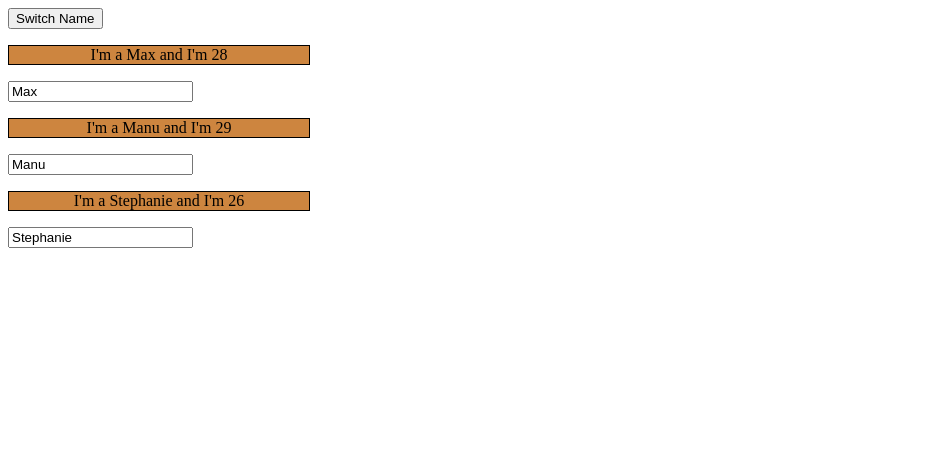
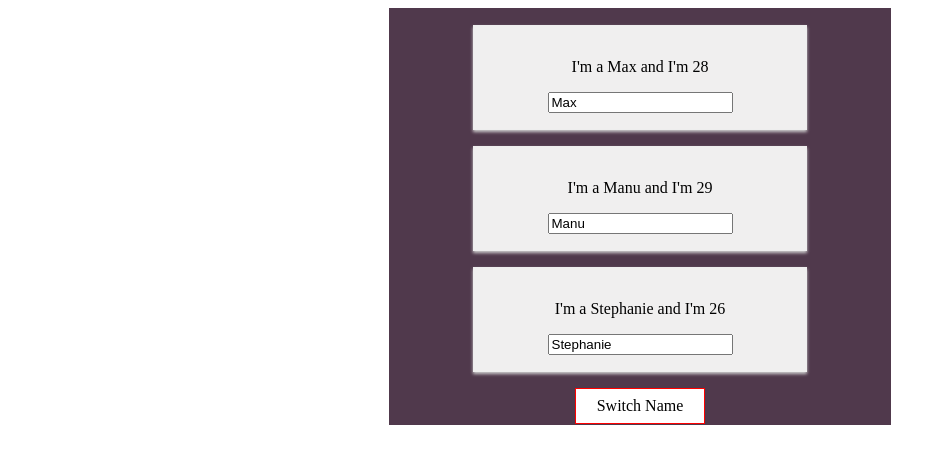
Before and after one commit to choco1911/lewagon_airbnb, a React (Create React App) app: page / in a window 1280 px wide. Shown: the top 464 px of the page, without its empty margins (0-946 px from the left). Built offline with nearby package versions, Linux system fonts and the light colour scheme.

Commit message:
add styling

```diff
--- /dev/null
+++ b/src/App.css
@@ -0,0 +1,14 @@
+.App {
+    margin: auto;
+    width: 500px;
+    border: 1px solid transparent;
+    background-color: #50394c;
+
+}
+
+button {
+    margin: auto;
+    margin-top: 16px;
+    width: 130px;
+    display: block;
+}
--- a/src/App.js
+++ b/src/App.js
@@ -1,5 +1,6 @@
 import React, {Component} from 'react'
 import Person from './Person/person'
+import './App.css'
 
 class App extends Component {
     state = {
@@ -32,10 +33,15 @@
     }
 
     render () {
+        const style = {
+            backgroundColor: 'white',
+            font: 'inherit',
+            border: '1px solid red',
+            padding: '8px',
+            cursor: 'pointeer'
+        }
         return (
             <div className="App">
-                {/* Method 1: passing variable to switchNameHandler */}
-                <button onClick={() => this.switchNameHandler('Maximilian')}>Switch Name</button>
 
                 {/* here i pass click hander to the function component Person */}
                 <Person
@@ -49,6 +55,11 @@
                 <Person
                     name={this.state.persons[2].name}
                     age={this.state.persons[2].age} />
+
+                {/* Method 1: passing variable to switchNameHandler */}
+                <button style = {style} onClick={() => this.switchNameHandler('Maximilian')}>
+                    Switch Name
+                </button>
             </div>
         )
     }
--- a/src/Person/person.css
+++ b/src/Person/person.css
@@ -1,6 +1,17 @@
+/*
 p {
     background-color: peru;
     width: 300px;
     text-align: center;
     border: 1px solid #000;
 }
+*/
+.Person {
+    width: 60%;
+    margin: 16px auto;
+    border: 1px solid #eee;
+    box-shadow: 0 2px 3px #ccc;
+    padding: 16px;
+    text-align: center;
+    background-color: #f0efef;
+}
--- a/src/Person/person.js
+++ b/src/Person/person.js
@@ -4,7 +4,7 @@
 
 const person = (props) => {
     return (
-        <div>
+        <div className="Person">
             <p onClick={props.click}>I'm a {props.name} and I'm {props.age}</p>
             {/* <p>{props.children}</p> */}
             <input type="text" onChange={props.changed} value={props.name}/>
```
